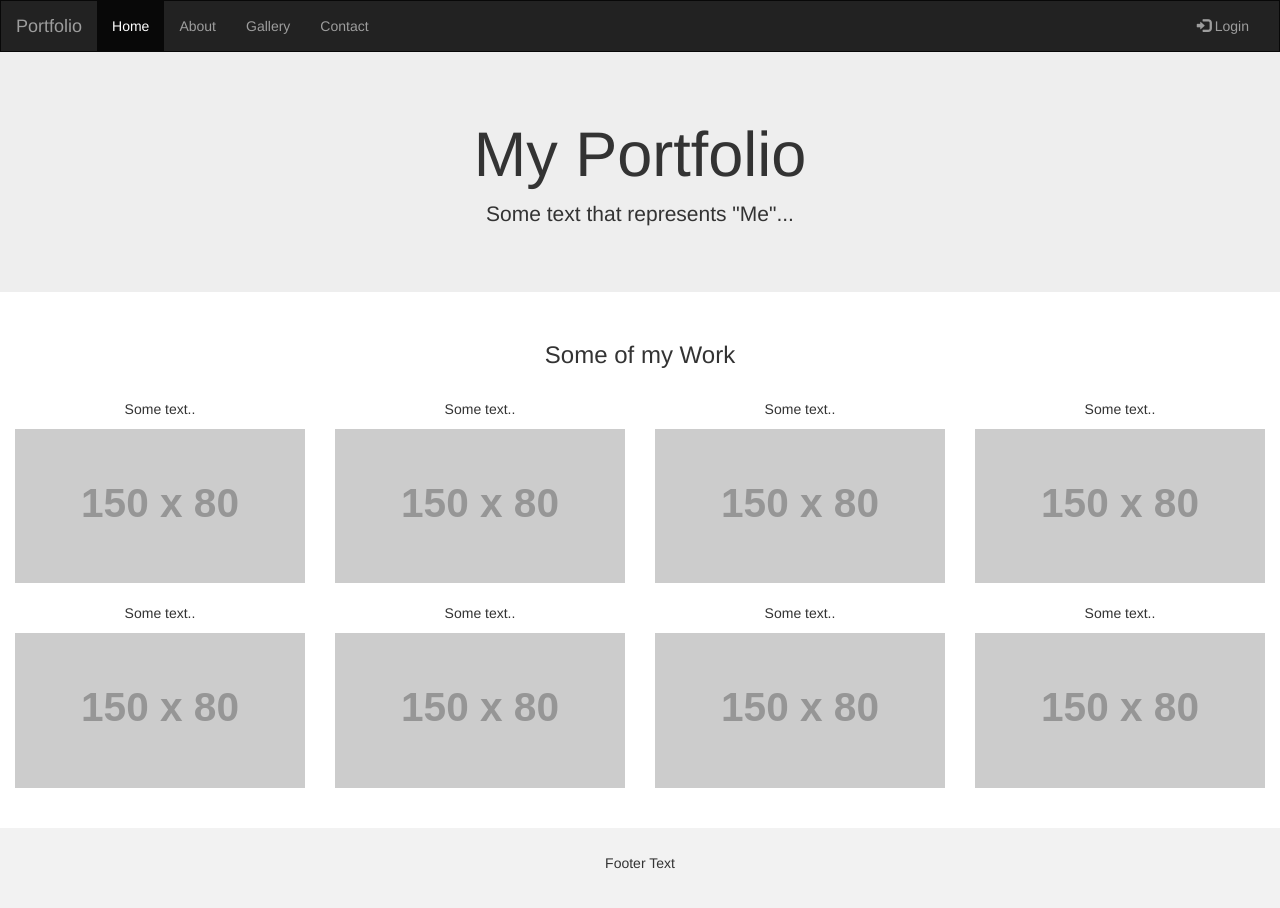
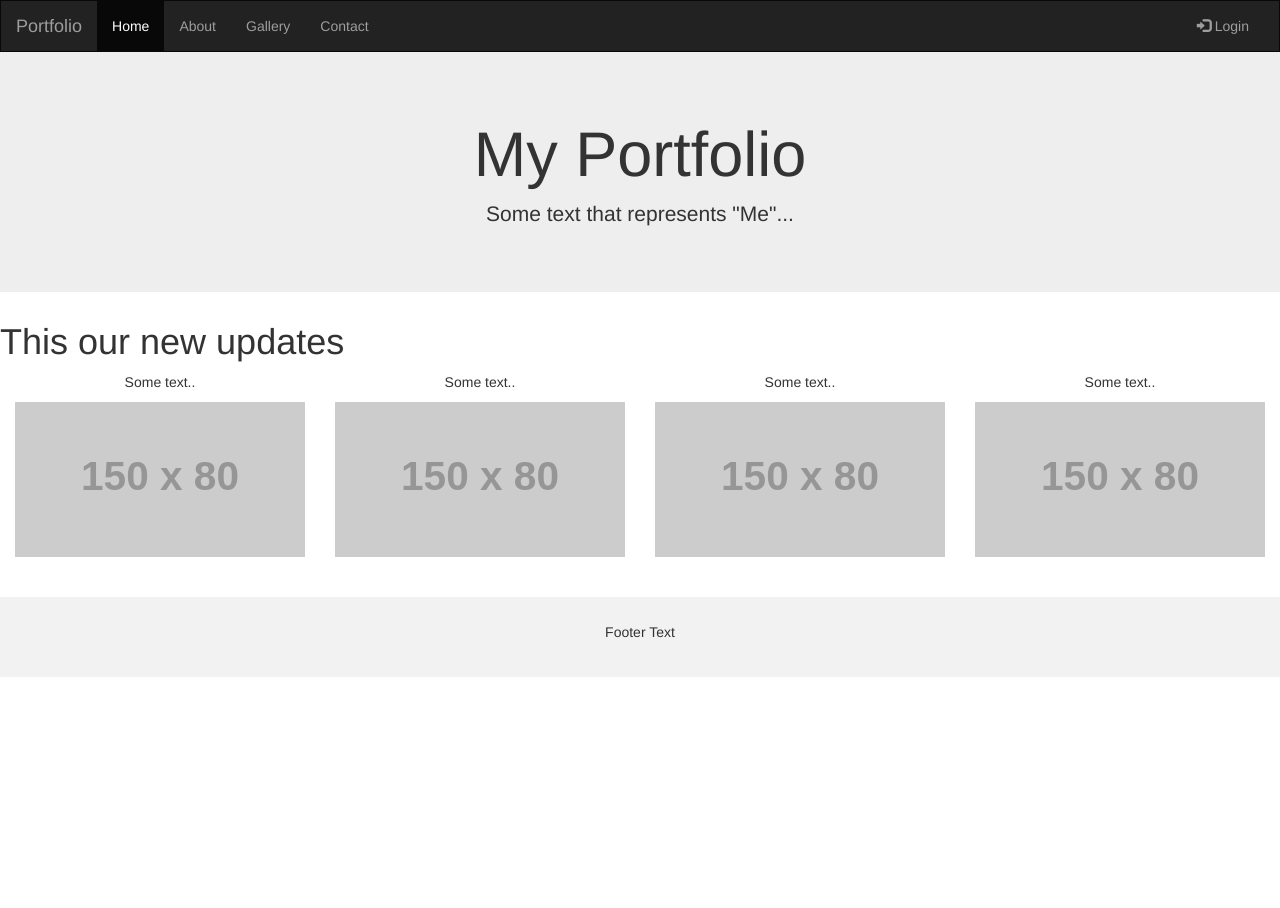
Before and after one commit to Hashir-Akram/xgksgckjh, a plain HTML site: page index.html in a window 1280 px wide. After the commit the page ends 800 px from the top, so only its background shows below. Drawn offline with nearby package versions, Linux system fonts and the light colour scheme; placeholder pictures from the web are drawn by us.

Commit message:
Updated a sectio

```diff
--- a/index.html
+++ b/index.html
@@ -54,27 +54,7 @@
   </div>
 </div>
 
-<div class="container-fluid bg-3 text-center">
-  <h3>Some of my Work</h3><br>
-  <div class="row">
-    <div class="col-sm-3">
-      <p>Some text..</p>
-      <img src="https://placehold.it/150x80?text=IMAGE" class="img-responsive" style="width:100%" alt="Image">
-    </div>
-    <div class="col-sm-3">
-      <p>Some text..</p>
-      <img src="https://placehold.it/150x80?text=IMAGE" class="img-responsive" style="width:100%" alt="Image">
-    </div>
-    <div class="col-sm-3">
-      <p>Some text..</p>
-      <img src="https://placehold.it/150x80?text=IMAGE" class="img-responsive" style="width:100%" alt="Image">
-    </div>
-    <div class="col-sm-3">
-      <p>Some text..</p>
-      <img src="https://placehold.it/150x80?text=IMAGE" class="img-responsive" style="width:100%" alt="Image">
-    </div>
-  </div>
-</div><br>
+<h1>This our new updates</h1>
 
 <div class="container-fluid bg-3 text-center">
   <div class="row">
```
